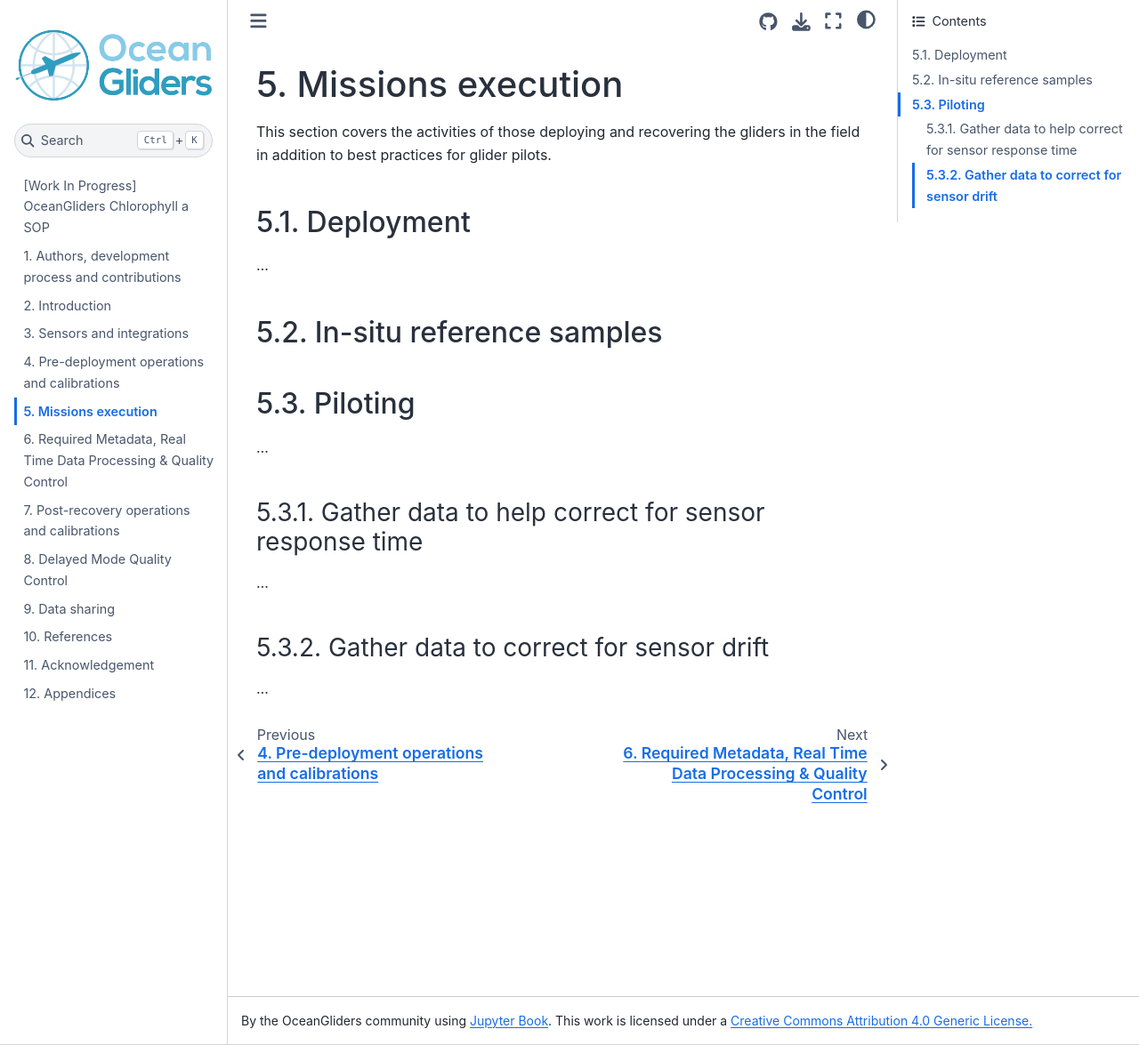
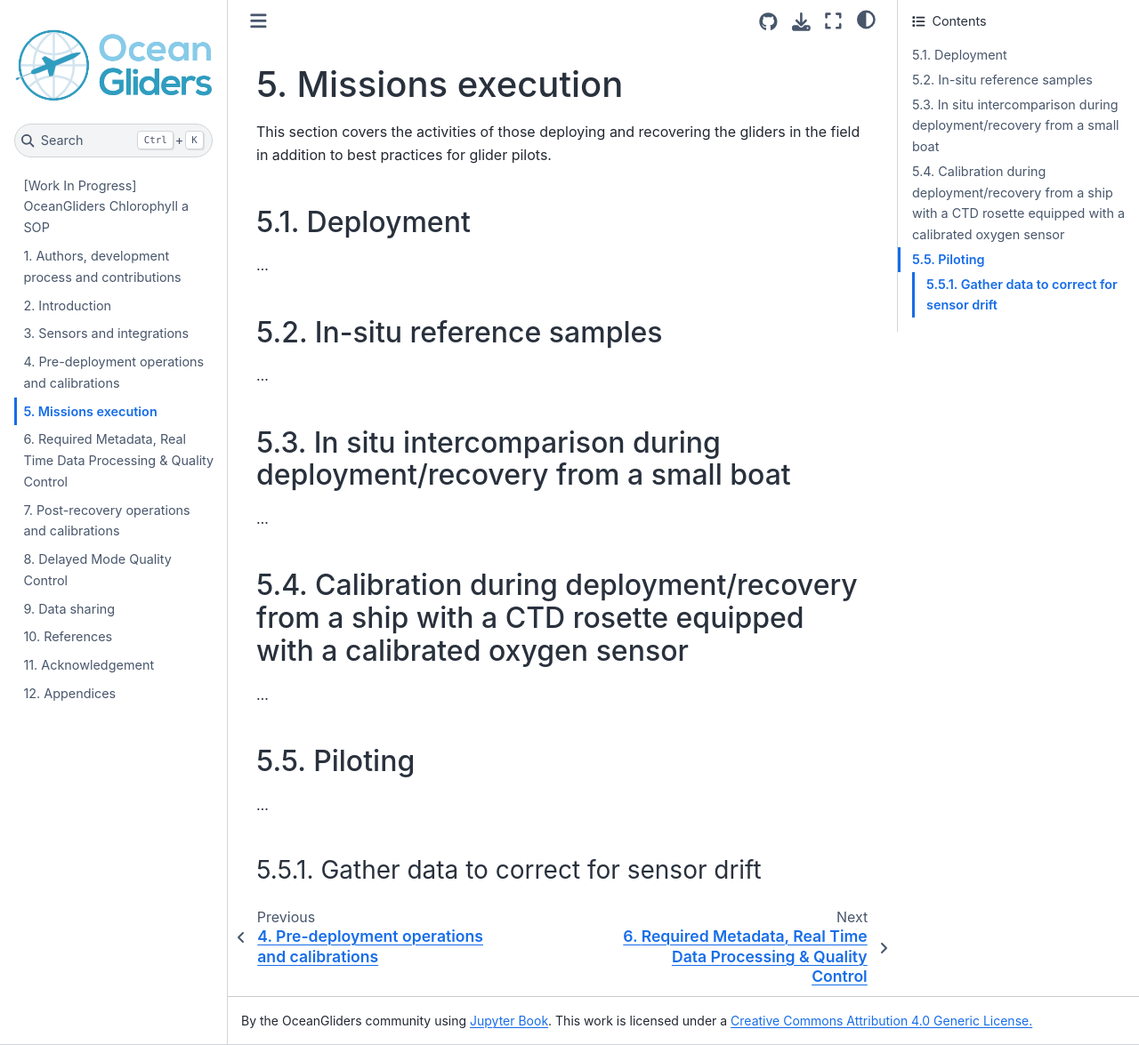
Before and after one commit to OceanGlidersCommunity/Chla_SOP, a Jupyter Book: the page built from sections/chla_mission_execution.md, in a window 1280 px wide and 1175 px high. Shown: the whole window at 89% size. Built offline with Jupyter Book 1.0.4 settings and Sphinx 7.4.7 and the Sphinx Book theme 1.1.4, drawn with Linux system fonts in a browser that asks for light colours.

Commit message:
Update chla_mission_execution.md

```diff
--- a/sections/chla_mission_execution.md
+++ b/sections/chla_mission_execution.md
@@ -6,13 +6,19 @@ This section covers the activities of those deploying and recovering the gliders
 ## Deployment
 ...
 
+
 ## In-situ reference samples
+...
+
+(deployment_small_boat)=
+## In situ intercomparison during deployment/recovery from a small boat
+...
+
+(deployment_ship_CTD)=
+## Calibration during deployment/recovery from a ship with a CTD rosette equipped with a calibrated oxygen sensor
+...
 
 ## Piloting
 ...
 
-### Gather data to help correct for sensor response time
-...
-
 ### Gather data to correct for sensor drift
-...
```
